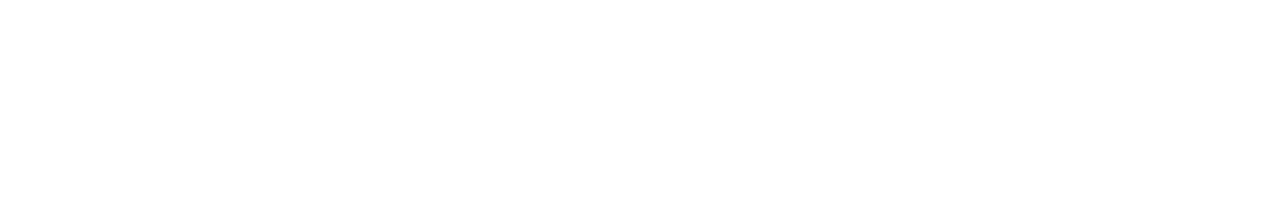
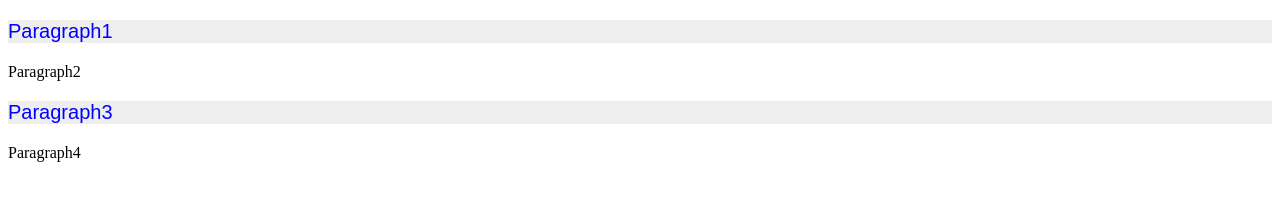
Before and after one commit to acciojob/class-practise-navysai1419, a website: page main.html in a window 1280 px wide. Drawn offline with Linux system fonts and the light colour scheme.

Commit message:
created a submission

```diff
--- a/main.html
+++ b/main.html
@@ -7,6 +7,13 @@
 </head>
 
 <body>
+	<div>
+	<p class=center>Paragraph1</p>
+		<p>Paragraph2</p>
+		<p class=center>Paragraph3</p>
+		<p>Paragraph4</p>
+
+	</div>
 	<!-- the entire body must be written by student -->
     <script type="text/javascript" src="./script.js">
 </script>
--- a/styles.css
+++ b/styles.css
@@ -1 +1,8 @@
 /*  your css code here. If applicable */
+.center{
+color: #00f;
+background-color: #eee;
+font-family: Arial;
+font-size: 20px;
+
+}
```
